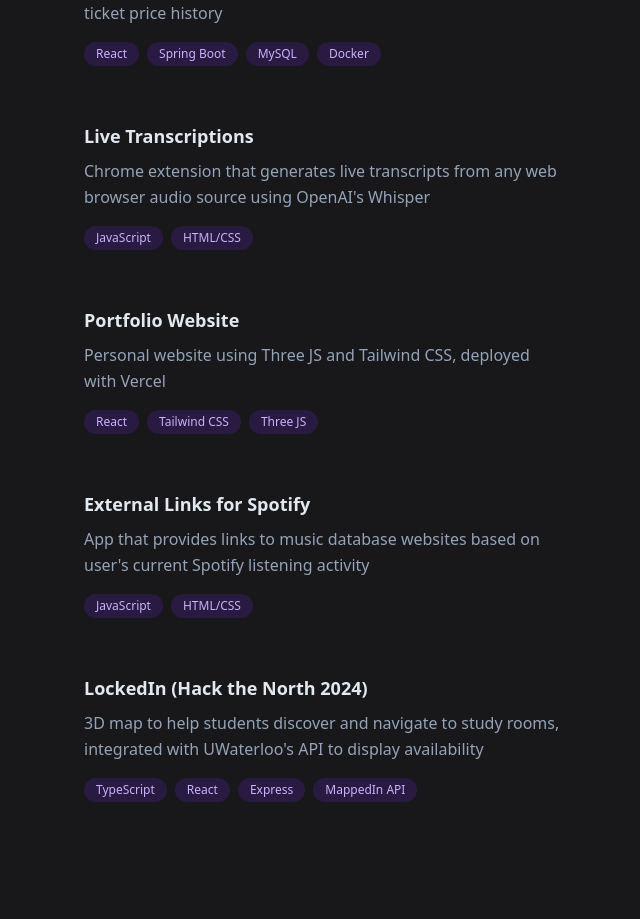
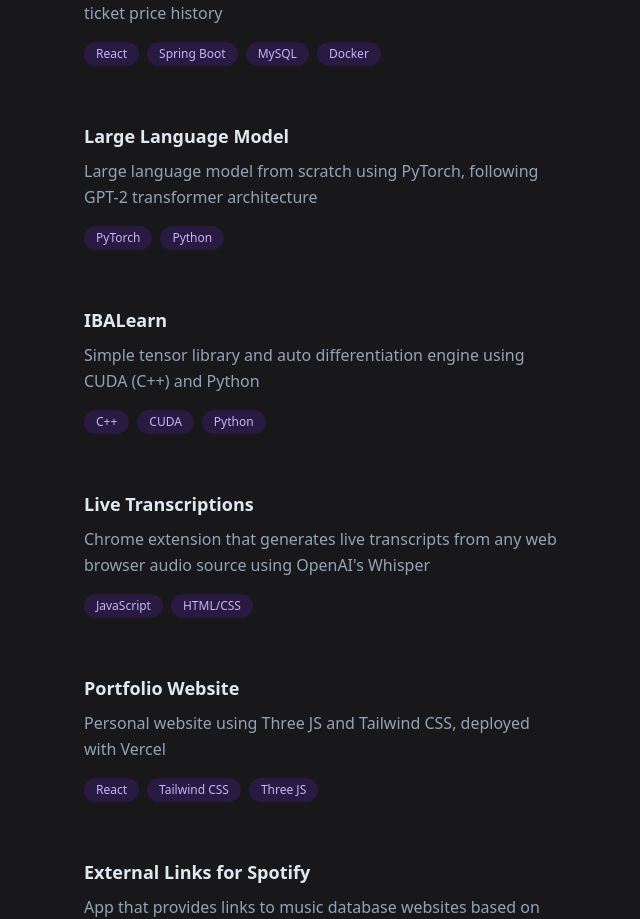
Before and after one commit to 3andrew/personal-website-v2, a Next.js app: page / in a window 1280 px wide. Shown: the part 1600-2519 px from the top of the page, without its empty margins (592-1232 px from the left). Built offline with nearby package versions, Linux system fonts and the light colour scheme.

Commit message:
add proj

```diff
--- a/src/components/Content.jsx
+++ b/src/components/Content.jsx
@@ -75,6 +75,18 @@ export function Content() {
                     url="https://github.com/3andrew/ticket-finder"
                 />
                 <ProjectCard
+                    projectName="Large Language Model"
+                    description="Large language model from scratch using PyTorch, following GPT-2 transformer architecture"
+                    tags={['PyTorch', 'Python']}
+                    url="https://github.com/3andrew/llm"
+                />
+                <ProjectCard
+                    projectName="IBALearn"
+                    description="Simple tensor library and auto differentiation engine using CUDA (C++) and Python"
+                    tags={['C++', 'CUDA', 'Python']}
+                    url="https://github.com/izzbe/IBALearn"
+                />
+                <ProjectCard
                     projectName="Live Transcriptions"
                     description="Chrome extension that generates live transcripts from any web browser audio source using OpenAI's Whisper"
                     tags={['JavaScript', 'HTML/CSS']}
@@ -98,6 +110,7 @@ export function Content() {
                     tags={['TypeScript', 'React', 'Express', 'MappedIn API']}
                     url="https://github.com/SiddharthN16/HTN-2024"
                 />
+
             </section>
 
             <p className="mt-40 text-xs sm:text-sm font-medium tracking-tight">
```
